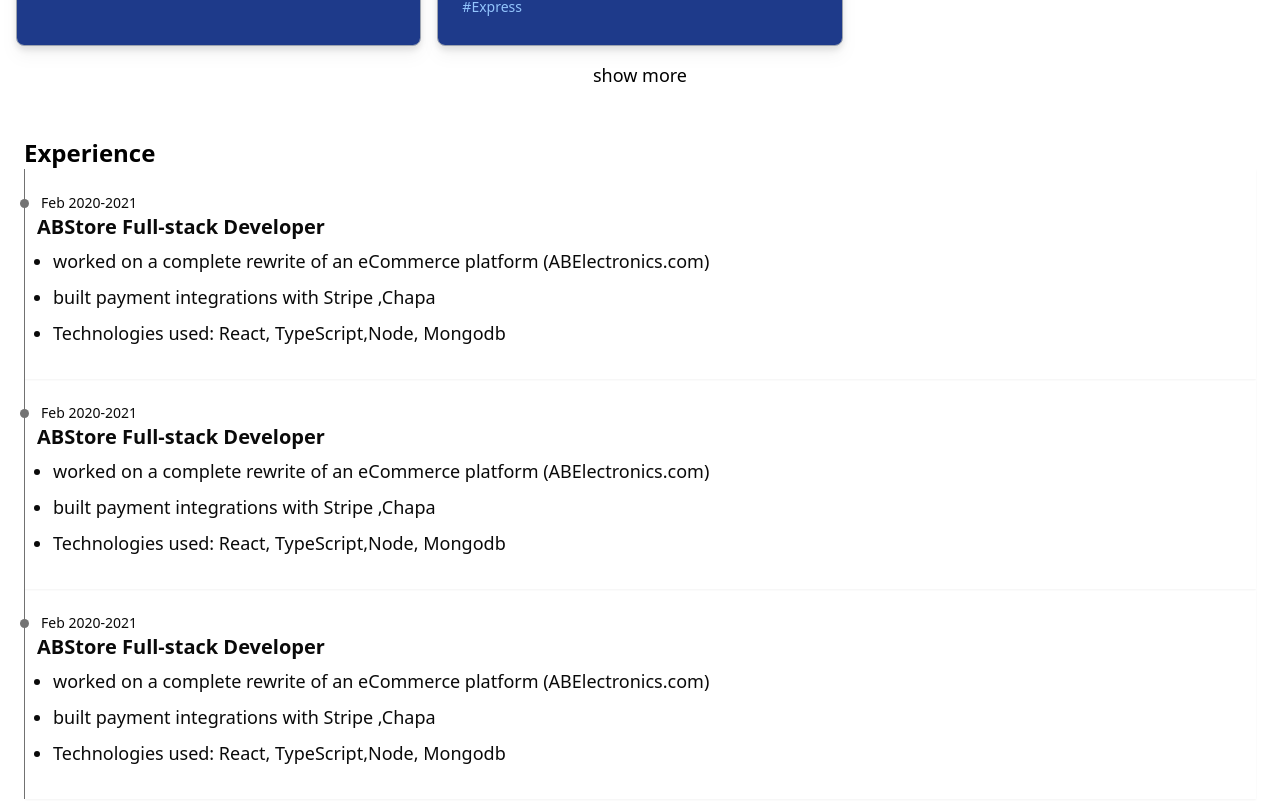
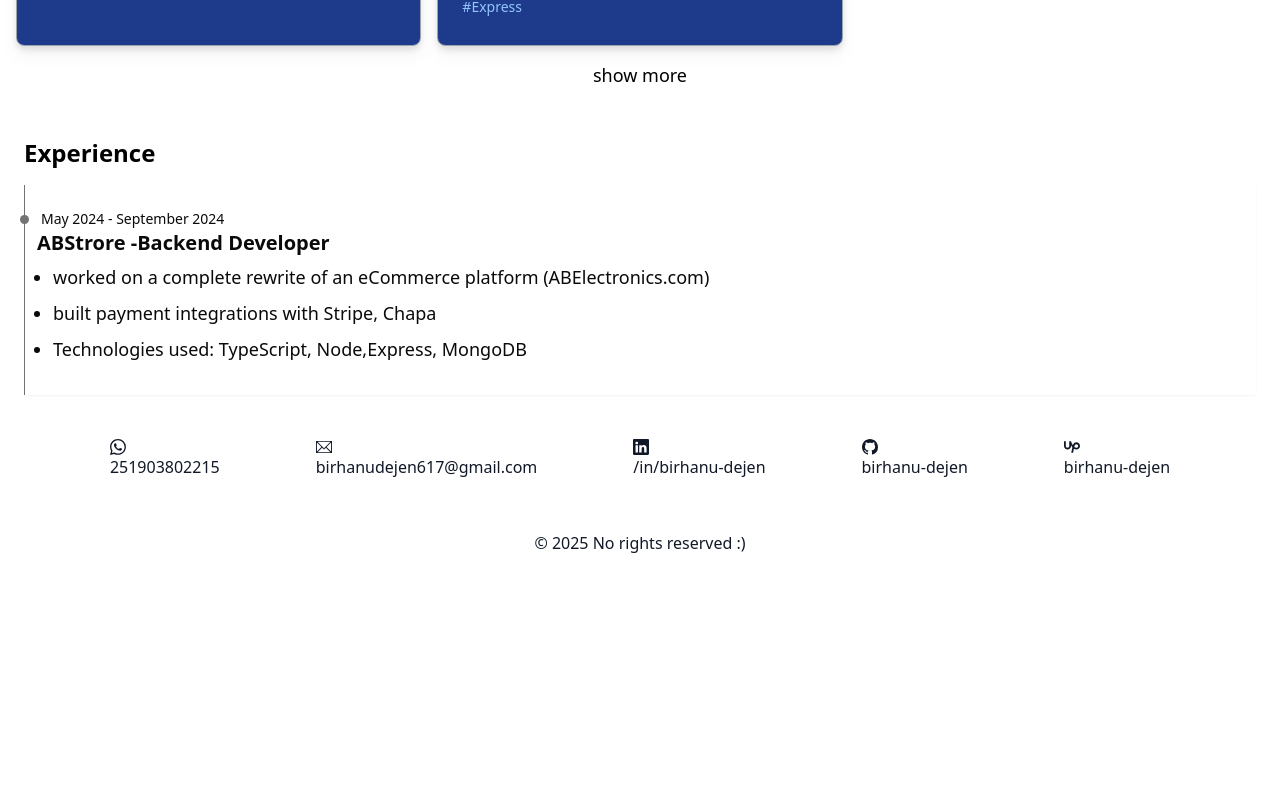
Before and after one commit to birhanu-dejen/portfolio, a React (Vite) app: page / in a window 1280 px wide. Shown: the part 1340-2141 px from the top of the page. After the commit the page ends 1927 px from the top, so only its background shows below. Built offline with nearby package versions, Linux system fonts and the light colour scheme.

Commit message:
refactor components

```diff
--- a/src/components/App.tsx
+++ b/src/components/App.tsx
@@ -5,14 +5,14 @@ import Footer from "./footer/footer";
 import Contact from "./contact/contact";
 import Home from "./home/home";
 import Project from "./project/project";
-import Skill from "./skill/skill";
+import Skills from "./skill/skill";
 function App() {
   return (
     <div>
       <Navbar />
       <Home />
 
-      <Skill />
+      <Skills />
       <Project />
       <Experience />
       <Contact />
--- a/src/components/card/experianceCard.tsx
+++ b/src/components/card/experianceCard.tsx
@@ -1,24 +1,27 @@
+import { workExperience } from "../../data/workExperiance"; // Corrected the import
+
+const { company, position, startDate, endDate, bulletPoints } =
+  workExperience[0];
+
 function ExperianceCard() {
   return (
-    <div className="flex flex-col flex-start pt-3  text-neutral-950 shadow-sm font-[300px] ">
+    <div className="flex flex-col flex-start pt-3 text-neutral-950 shadow-sm font-[300px]">
       <div className="flex-start flex items-center pt-3">
         <div className="-ml-[5px] mr-3 h-[9px] w-[9px] rounded-full bg-neutral-500"></div>
-        <p className="text-sm">{"Feb 2020-2021"}</p>
+        <p className="text-sm">{`${startDate} - ${endDate}`}</p>
       </div>
       <div className="ml-3">
         <h4 className="mb-1.5 text-xl font-semibold">
-          ABStore Full-stack Developer
+          {company} -{position} {/* Added space for better formatting */}
         </h4>
         <ul className="list-outside list-disc px-4 space-y-2 pb-8 text-justify font-[100]">
-          <li>
-            worked on a complete rewrite of an eCommerce platform
-            (ABElectronics.com)
-          </li>
-          <li>built payment integrations with Stripe ,Chapa</li>
-          <li>Technologies used: React, TypeScript,Node, Mongodb</li>
+          {bulletPoints.map((point: string, i: number) => (
+            <li key={i}>{point}</li>
+          ))}
         </ul>
       </div>
     </div>
   );
 }
+
 export default ExperianceCard;
--- a/src/components/contact/contact.tsx
+++ b/src/components/contact/contact.tsx
@@ -1,3 +1,5 @@
+import { basicInfo } from "../../data/basicInfo";
+import { IbasicInfo } from "../../data/types";
 function Contact() {
   return (
     <section id="Contact-Me" className="py-5 text-gray-900 ">
@@ -16,7 +18,7 @@ function Contact() {
               <path d="M13.601 2.326A7.85 7.85 0 0 0 7.994 0C3.627 0 .068 3.558.064 7.926c0 1.399.366 2.76 1.057 3.965L0 16l4.204-1.102a7.9 7.9 0 0 0 3.79.965h.004c4.368 0 7.926-3.558 7.93-7.93A7.9 7.9 0 0 0 13.6 2.326zM7.994 14.521a6.6 6.6 0 0 1-3.356-.92l-.24-.144-2.494.654.666-2.433-.156-.251a6.56 6.56 0 0 1-1.007-3.505c0-3.626 2.957-6.584 6.591-6.584a6.56 6.56 0 0 1 4.66 1.931 6.56 6.56 0 0 1 1.928 4.66c-.004 3.639-2.961 6.592-6.592 6.592m3.615-4.934c-.197-.099-1.17-.578-1.353-.646-.182-.065-.315-.099-.445.099-.133.197-.513.646-.627.775-.114.133-.232.148-.43.05-.197-.1-.836-.308-1.592-.985-.59-.525-.985-1.175-1.103-1.372-.114-.198-.011-.304.088-.403.087-.088.197-.232.296-.346.1-.114.133-.198.198-.33.065-.134.034-.248-.015-.347-.05-.099-.445-1.076-.612-1.47-.16-.389-.323-.335-.445-.34-.114-.007-.247-.007-.38-.007a.73.73 0 0 0-.529.247c-.182.198-.691.677-.691 1.654s.71 1.916.81 2.049c.098.133 1.394 2.132 3.383 2.992.47.205.84.326 1.129.418.475.152.904.129 1.246.08.38-.058 1.171-.48 1.338-.943.164-.464.164-.86.114-.943-.049-.084-.182-.133-.38-.232"></path>
             </svg>
           </span>
-          +251903802215
+          {basicInfo.phone}
         </a>
         <a target="_blank" href="mailto:birhanudejen@gmail.com">
           <span>
@@ -34,7 +36,7 @@ function Contact() {
               <path d="M0 2v13h17v-13h-17zM8.494 9.817l-6.896-6.817h13.82l-6.924 6.817zM5.755 8.516l-4.755 4.682v-9.383l4.755 4.701zM6.466 9.219l2.026 2.003 1.996-1.966 4.8 4.744h-13.677l4.855-4.781zM11.201 8.555l4.799-4.725v9.467l-4.799-4.742z"></path>
             </svg>
           </span>
-          birhanudejen617@gmail.com
+          {basicInfo.email}
         </a>
         <a target="_blank" href="https://linkedin.com/in/birhanu-dejen">
           <span>
@@ -50,7 +52,7 @@ function Contact() {
               <path d="M0 1.146C0 .513.526 0 1.175 0h13.65C15.474 0 16 .513 16 1.146v13.708c0 .633-.526 1.146-1.175 1.146H1.175C.526 16 0 15.487 0 14.854zm4.943 12.248V6.169H2.542v7.225zm-1.2-8.212c.837 0 1.358-.554 1.358-1.248-.015-.709-.52-1.248-1.342-1.248S2.4 3.226 2.4 3.934c0 .694.521 1.248 1.327 1.248zm4.908 8.212V9.359c0-.216.016-.432.08-.586.173-.431.568-.878 1.232-.878.869 0 1.216.662 1.216 1.634v3.865h2.401V9.25c0-2.22-1.184-3.252-2.764-3.252-1.274 0-1.845.7-2.165 1.193v.025h-.016l.016-.025V6.169h-2.4c.03.678 0 7.225 0 7.225z"></path>
             </svg>
           </span>
-          /in/birhanu-dejen
+          {basicInfo.linkdin}
         </a>
         <a target="_blank" href="https://github.com/birhanu-dejen">
           <span>
@@ -66,7 +68,7 @@ function Contact() {
               <path d="M8 0C3.58 0 0 3.58 0 8c0 3.54 2.29 6.53 5.47 7.59.4.07.55-.17.55-.38 0-.19-.01-.82-.01-1.49-2.01.37-2.53-.49-2.69-.94-.09-.23-.48-.94-.82-1.13-.28-.15-.68-.52-.01-.53.63-.01 1.08.58 1.23.82.72 1.21 1.87.87 2.33.66.07-.52.28-.87.51-1.07-1.78-.2-3.64-.89-3.64-3.95 0-.87.31-1.59.82-2.15-.08-.2-.36-1.02.08-2.12 0 0 .67-.21 2.2.82.64-.18 1.32-.27 2-.27s1.36.09 2 .27c1.53-1.04 2.2-.82 2.2-.82.44 1.1.16 1.92.08 2.12.51.56.82 1.27.82 2.15 0 3.07-1.87 3.75-3.65 3.95.29.25.54.73.54 1.48 0 1.07-.01 1.93-.01 2.2 0 .21.15.46.55.38A8.01 8.01 0 0 0 16 8c0-4.42-3.58-8-8-8"></path>
             </svg>
           </span>
-          birhanu-dejen
+          {basicInfo.github}
         </a>
         <a
           target="_blank"
@@ -82,7 +84,7 @@ function Contact() {
             >
               <path d="M24.75 17.542c-1.469 0-2.849-0.62-4.099-1.635l0.302-1.432 0.010-0.057c0.276-1.521 1.13-4.078 3.786-4.078 1.99 0 3.604 1.615 3.604 3.604 0 1.984-1.615 3.599-3.604 3.599zM24.75 6.693c-3.385 0-6.016 2.198-7.083 5.818-1.625-2.443-2.865-5.38-3.583-7.854h-3.646v9.484c-0.005 1.875-1.521 3.391-3.396 3.396-1.875-0.005-3.391-1.526-3.396-3.396v-9.484h-3.646v9.484c0 3.885 3.161 7.068 7.042 7.068 3.885 0 7.042-3.182 7.042-7.068v-1.589c0.708 1.474 1.578 2.974 2.635 4.297l-2.234 10.495h3.729l1.62-7.615c1.417 0.906 3.047 1.479 4.917 1.479 4 0 7.25-3.271 7.25-7.266 0-4-3.25-7.25-7.25-7.25z" />
             </svg>
-            upwork
+            {basicInfo.github}
           </span>
         </a>
       </div>
--- a/src/components/experience/experience.tsx
+++ b/src/components/experience/experience.tsx
@@ -4,11 +4,9 @@ function Experience() {
   return (
     <section className="pt-8 pb-6">
       <div className="container mx-auto px-6 ">
-        <h2 className="text-2xl font-semibold">Experience</h2>
+        <h2 className="text-2xl font-semibold pb-4">Experience</h2>
         <ol className="border-l border-neutral-500">
           <li className="text-lg">
-            <ExperianceCard />
-            <ExperianceCard />
             <ExperianceCard />
           </li>
         </ol>
--- a/src/components/footer/footer.tsx
+++ b/src/components/footer/footer.tsx
@@ -2,7 +2,10 @@ function Footer() {
   return (
     <section>
       <footer className="flex justify-center px-6 py-8 ">
-        <span className="text-gray-900 ">© 2025 No rights reserved</span>
+        <span className="text-gray-900 ">
+          {" "}
+          &copy; {new Date().getFullYear()} No rights reserved :)
+        </span>
       </footer>
     </section>
   );
--- a/src/components/skill/skill.tsx
+++ b/src/components/skill/skill.tsx
@@ -1,37 +1,9 @@
-const skills = [
-  {
-    name: "Typescript",
-    icon: "https://www.vectorlogo.zone/logos/typescriptlang/typescriptlang-icon.svg",
-  },
-  {
-    name: "NodeJs",
-    icon: "https://www.vectorlogo.zone/logos/nodejs/nodejs-icon.svg",
-  },
-
-  {
-    name: "Mongo DB",
-    icon: "https://www.vectorlogo.zone/logos/mongodb/mongodb-icon.svg",
-  },
-  {
-    name: "Postgres",
-    icon: "https://www.vectorlogo.zone/logos/postgresql/postgresql-icon.svg",
-  },
-  {
-    name: "React",
-    icon: "https://www.vectorlogo.zone/logos/reactjs/reactjs-icon.svg",
-  },
-
-  {
-    name: "Firebase",
-    icon: "https://www.vectorlogo.zone/logos/firebase/firebase-icon.svg",
-  },
-  {
-    name: "Python",
-    icon: "https://www.vectorlogo.zone/logos/python/python-icon.svg",
-  },
-];
-
-function Skill() {
+import { skills } from "../../data/skills";
+import { ISkill } from "../../data/types";
+interface skilsList {
+  skill: ISkill[];
+}
+function Skills() {
   return (
     <section id="Skills" className="pb-20 pt-3 ">
       <div className="container px-4 mx-auto ">
@@ -62,4 +34,4 @@ function Skill() {
     </section>
   );
 }
-export default Skill;
+export default Skills;
--- /dev/null
+++ b/src/data/basicInfo.ts
@@ -0,0 +1,7 @@
+export const basicInfo = {
+  phone: +251903802215,
+  email: "birhanudejen617@gmail.com",
+  linkdin: "/in/birhanu-dejen",
+  github: "birhanu-dejen",
+  upwork: "upwork",
+};
--- a/src/data/projects.ts
+++ b/src/data/projects.ts
@@ -1,7 +1,7 @@
 import adminImg from "../assets/abAdmin.png";
 import userImg from "../assets/abUser.png";
-import { Project } from "./types";
-export const projects: Project[] = [
+import { IProject } from "./types";
+export const projects: IProject[] = [
   {
     title: "eCComerce",
     description:
--- /dev/null
+++ b/src/data/skills.ts
@@ -0,0 +1,34 @@
+import { ISkill } from "./types";
+
+export const skills: ISkill[] = [
+  {
+    name: "Typescript",
+    icon: "https://www.vectorlogo.zone/logos/typescriptlang/typescriptlang-icon.svg",
+  },
+  {
+    name: "NodeJs",
+    icon: "https://www.vectorlogo.zone/logos/nodejs/nodejs-icon.svg",
+  },
+
+  {
+    name: "Mongo DB",
+    icon: "https://www.vectorlogo.zone/logos/mongodb/mongodb-icon.svg",
+  },
+  {
+    name: "Postgres",
+    icon: "https://www.vectorlogo.zone/logos/postgresql/postgresql-icon.svg",
+  },
+  {
+    name: "React",
+    icon: "https://www.vectorlogo.zone/logos/reactjs/reactjs-icon.svg",
+  },
+
+  {
+    name: "Firebase",
+    icon: "https://www.vectorlogo.zone/logos/firebase/firebase-icon.svg",
+  },
+  {
+    name: "Python",
+    icon: "https://www.vectorlogo.zone/logos/python/python-icon.svg",
+  },
+];
--- a/src/data/types.ts
+++ b/src/data/types.ts
@@ -1,4 +1,4 @@
-export default interface Project {
+export interface IProject {
   title: string;
   description?: string;
   tech?: string[];
@@ -6,3 +6,21 @@ export default interface Project {
   image?: string;
   githubLink?: string;
 }
+export interface ISkill {
+  name: string;
+  icon: string;
+}
+export interface IbasicInfo {
+  phone: string;
+  email: string;
+  github: string;
+  linkdin: string;
+  upwork: string;
+}
+export interface IworkExpreiance {
+  company: string;
+  startDate: string;
+  position: string;
+  endDate: string;
+  bulletPoints: string[];
+}
--- /dev/null
+++ b/src/data/workExperiance.ts
@@ -0,0 +1,15 @@
+import { IworkExpreiance } from "./types";
+
+export const workExperience: IworkExpreiance[] = [
+  {
+    company: "ABStrore",
+    position: "Backend Developer",
+    startDate: "May 2024",
+    endDate: "September 2024",
+    bulletPoints: [
+      "worked on a complete rewrite of an eCommerce platform (ABElectronics.com)",
+      "built payment integrations with Stripe, Chapa",
+      "Technologies used: TypeScript, Node,Express, MongoDB ",
+    ],
+  },
+];
```
